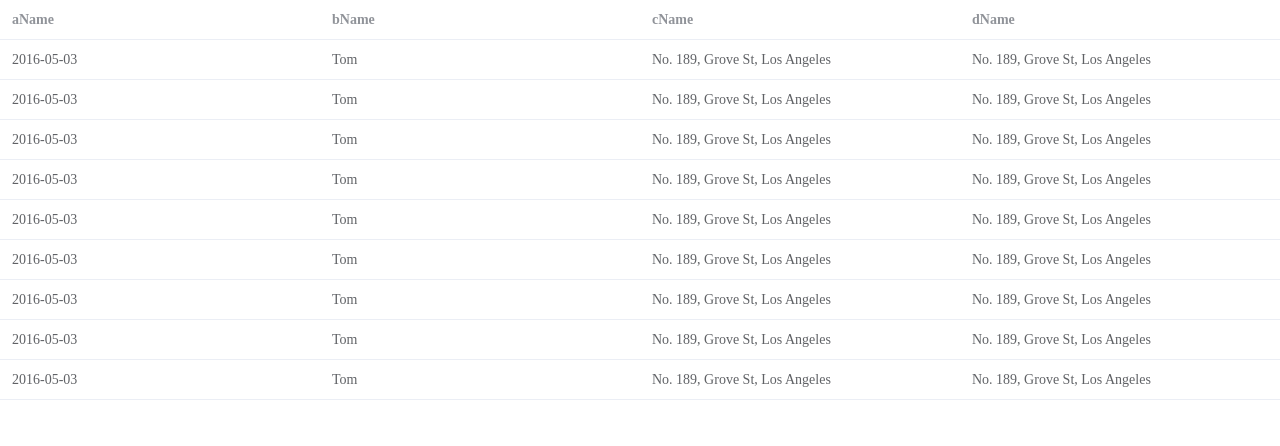
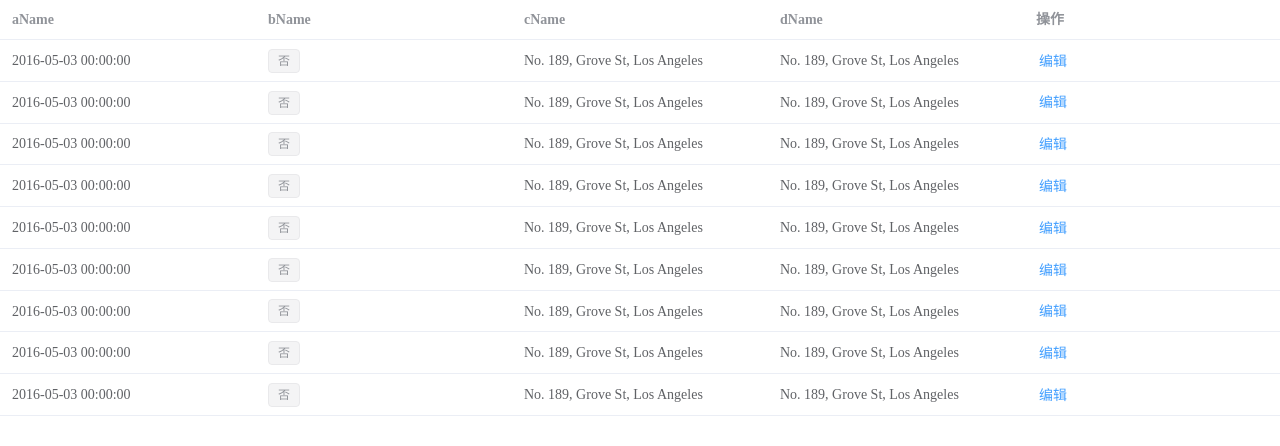
Before and after one commit to churjan/vue3-admin-template, a Vue app: page /table in a window 1280 px wide. Shown: the top 446 px of the page. Built offline with nearby package versions, Linux system fonts and the light colour scheme.

Commit message:
feat:表格组件新增插槽功能

```diff
--- a/components.d.ts
+++ b/components.d.ts
@@ -15,6 +15,7 @@ declare module 'vue' {
     ElInput: typeof import('element-plus/es')['ElInput']
     ElTable: typeof import('element-plus/es')['ElTable']
     ElTableColumn: typeof import('element-plus/es')['ElTableColumn']
+    ElTag: typeof import('element-plus/es')['ElTag']
     GTable: typeof import('./src/components/GTable.vue')['default']
     RouterLink: typeof import('vue-router')['RouterLink']
     RouterView: typeof import('vue-router')['RouterView']
--- a/src/apis/table.ts
+++ b/src/apis/table.ts
@@ -3,8 +3,8 @@ export function getData() {
     setTimeout(() => {
       resolve({
         data: new Array(9).fill({
-          a: '2016-05-03',
-          b: 'Tom',
+          a: 1462233600000,
+          b: 0,
           c: 'No. 189, Grove St, Los Angeles',
           d: 'No. 189, Grove St, Los Angeles'
         })
--- a/src/components/GTable.vue
+++ b/src/components/GTable.vue
@@ -1,15 +1,35 @@
 <template>
-  <el-table :data="tableData" style="width: 100%">
+  <el-table :data="tableData" style="width: 100%" v-bind="$attrs">
     <el-table-column
       v-for="column in tableColumns"
       :key="column.code"
       v-bind="{ prop: column.code, label: column.title }"
     >
+      <template #default="{ row }">
+        <template v-if="!column.tpl">
+          {{ row[column.code] }}
+        </template>
+        <template v-else-if="column.tpl === 'timeTpl'">
+          {{ dayjs(row[column.code]).format('YYYY-MM-DD HH:mm:ss') }}
+        </template>
+        <template v-else-if="column.tpl === 'switchTpl'">
+          <el-tag type="success" v-if="row[column.code]">是</el-tag>
+          <el-tag type="info" v-if="!row[column.code]">否</el-tag>
+        </template>
+        <template v-else>
+          <slot :name="column.tpl" :row="row"></slot>
+        </template>
+      </template>
     </el-table-column>
   </el-table>
 </template>
 
 <script setup lang="ts">
+import { dayjs } from 'element-plus'
+
+defineOptions({
+  inheritAttrs: false
+})
 defineProps({
   tableData: {
     type: Array<any>,
--- a/src/views/TableView/TableView.vue
+++ b/src/views/TableView/TableView.vue
@@ -1,5 +1,9 @@
 <template>
-  <GTable v-bind="{ 'table-data': tableData, 'table-columns': tableColumns }" />
+  <GTable v-bind="{ 'table-data': tableData, 'table-columns': tableColumns }">
+    <template #operationTpl="{ row }">
+      <el-button type="primary" link @click="onEdit(row)">编辑</el-button>
+    </template>
+  </GTable>
 </template>
 
 <script setup lang="ts">
@@ -11,11 +15,13 @@ const tableData = ref([])
 const tableColumns = ref([
   {
     title: 'aName',
-    code: 'a'
+    code: 'a',
+    tpl: 'timeTpl'
   },
   {
     title: 'bName',
-    code: 'b'
+    code: 'b',
+    tpl: 'switchTpl'
   },
   {
     title: 'cName',
@@ -24,6 +30,11 @@ const tableColumns = ref([
   {
     title: 'dName',
     code: 'd'
+  },
+  {
+    title: '操作',
+    code: '',
+    tpl: 'operationTpl'
   }
 ])
 
@@ -32,4 +43,8 @@ onMounted(() => {
     tableData.value = res.data
   })
 })
+
+const onEdit = (row: any) => {
+  console.log(row)
+}
 </script>
```
